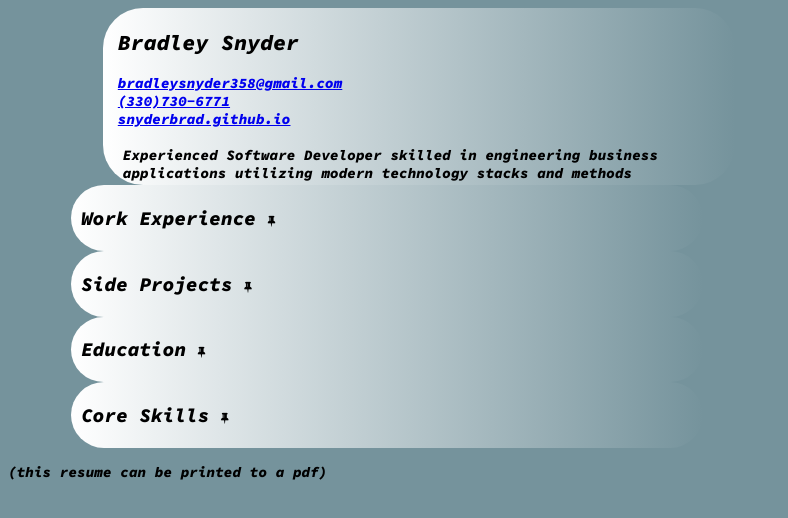
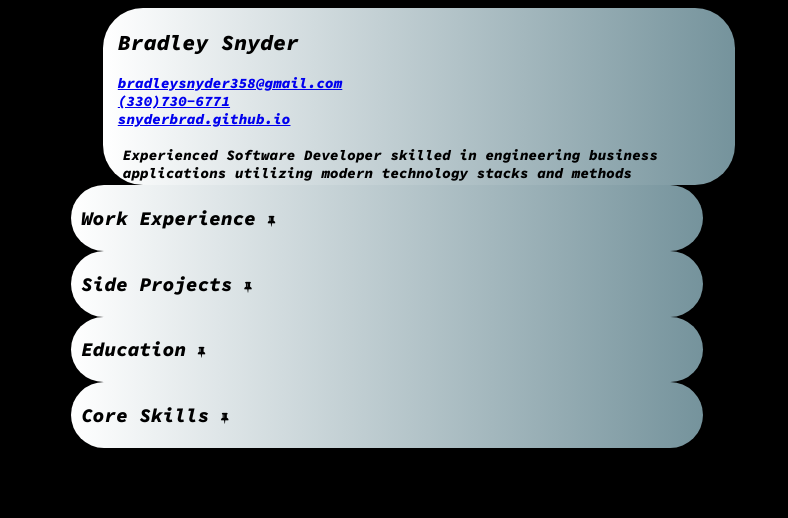
Before and after one commit to snyderbrad/snyderbrad.github.io, a plain HTML site: page index.html in a window 1280 px wide. Shown: the whole page, without its empty margins (0-788 px from the left). Drawn offline with Linux system fonts and the light colour scheme.

Commit message:
resume edits

```diff
--- a/index.html
+++ b/index.html
@@ -137,7 +137,6 @@
     </ul>
   </div>
 </section>
-<p class="hideFooter">(this resume can be printed to a pdf)</p>
 <style>
   input {
     display: none;
@@ -269,7 +268,7 @@
   }
 
   html {
-    background-color: #75939c;
+    background-color: #000000;
     font-size: 0.9em;
   }
 
```
